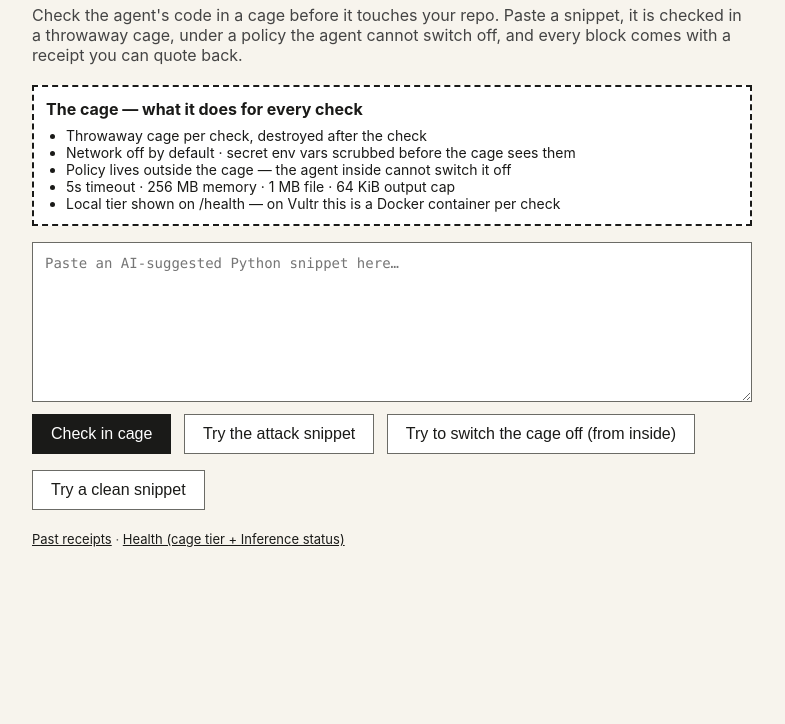
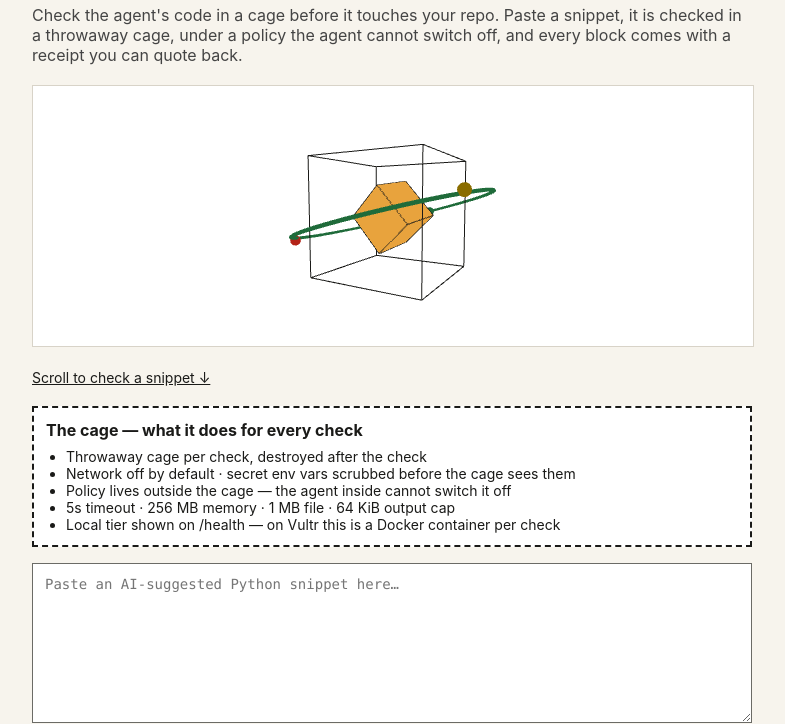
Before and after one commit to MSAbhishek22/cagecheck, a plain HTML site: page app/index.html in a window 1280 px wide. Shown: the part 78-802 px from the top of the page, without its empty margins (248-1033 px from the left). Drawn offline with nearby package versions, Linux system fonts and the light colour scheme.

Commit message:
J8: real Three.js 3D cage hero on first load + scroll cue

```diff
--- a/app/index.html
+++ b/app/index.html
@@ -20,9 +20,13 @@ button.approve{background:#fff;color:#1A1A18;border:2px solid #8A6D00}
 .receipt{background:#fff;border:1px solid #D8D3C8;padding:14px;font-family:ui-monospace,monospace;font-size:13px;white-space:pre-wrap;word-break:break-word}
 .small{font-size:13px;color:#555}
 a{color:#1A1A18}
-</style></head><body><main>
+#hero3d{display:block;width:100%;height:260px;background:#fff;border:1px solid #D8D3C8;margin:16px 0 4px}.scroll-cue{display:inline-block;margin:6px 0 4px;color:#1A1A18;font-size:14px}
+</style>
+<script src="https://cdn.jsdelivr.net/npm/three@0.160.0/build/three.min.js"></script></head><body><main>
 <h1>CageCheck</h1>
 <p class="tag">Check the agent's code in a cage before it touches your repo. Paste a snippet, it is checked in a throwaway cage, under a policy the agent cannot switch off, and every block comes with a receipt you can quote back.</p>
+<canvas id="hero3d" aria-label="Three.js 3D cage: a wireframe cage around a code cube, with the policy ring orbiting it. Drag to spin."></canvas>
+<p><a class="scroll-cue" href="#snippet">Scroll to check a snippet &darr;</a></p>
 <div class="cage"><h2>The cage — what it does for every check</h2>
 <ul><li>Throwaway cage per check, destroyed after the check</li><li>Network off by default · secret env vars scrubbed before the cage sees them</li><li>Policy lives outside the cage — the agent inside cannot switch it off</li><li>5s timeout · 256 MB memory · 1 MB file · 64 KiB output cap</li><li>Local tier shown on /health — on Vultr this is a Docker container per check</li></ul></div>
 <textarea id="snippet" placeholder="Paste an AI-suggested Python snippet here…"></textarea><br>
@@ -62,4 +66,73 @@ async function loadReceipts(){
  const r=await fetch('/receipts');const d=await r.json();
  document.getElementById('receipts').innerHTML='<h2>Past receipts</h2>'+d.map(x=>'<div class="receipt">'+esc(x.receipt_id)+' · '+esc(x.stamp)+' · '+esc(x.policy_rule)+' · '+esc(x.detail)+'</div>').join('<br>');
 }
+</script>
+<script>
+(function(){
+var cv=document.getElementById('hero3d');
+if(!cv||!window.THREE){return;}
+var reduced=window.matchMedia&&window.matchMedia('(prefers-reduced-motion: reduce)').matches;
+var renderer;
+try{renderer=new THREE.WebGLRenderer({canvas:cv,antialias:true,alpha:true});}
+catch(e){return;}
+renderer.setPixelRatio(Math.min(window.devicePixelRatio||1,2));
+var scene=new THREE.Scene();
+var camera=new THREE.PerspectiveCamera(50,2,0.1,100);
+camera.position.set(0,0.4,5.4);
+camera.lookAt(0,0,0);
+var group=new THREE.Group();
+scene.add(group);
+
+var cage=new THREE.LineSegments(new THREE.EdgesGeometry(new THREE.BoxGeometry(2.2,2.2,2.2)),new THREE.LineBasicMaterial({color:0x1a1a18}));
+group.add(cage);
+var inner=new THREE.Mesh(new THREE.BoxGeometry(0.9,0.9,0.9),new THREE.MeshBasicMaterial({color:0xe8a33d}));
+group.add(inner);
+var innerWire=new THREE.LineSegments(new THREE.EdgesGeometry(new THREE.BoxGeometry(0.9,0.9,0.9)),new THREE.LineBasicMaterial({color:0x1a1a18}));
+group.add(innerWire);
+var ring=new THREE.Mesh(new THREE.TorusGeometry(1.9,0.03,8,72),new THREE.MeshBasicMaterial({color:0x1f6b3a}));
+ring.rotation.x=Math.PI/2.4;
+group.add(ring);
+var dotCols=[0x1f6b3a,0x8a6d00,0xb42318];
+for(var i=0;i<3;i++){
+var a=i/3*Math.PI*2;
+var dot=new THREE.Mesh(new THREE.SphereGeometry(0.1,12,12),new THREE.MeshBasicMaterial({color:dotCols[i]}));
+dot.position.set(Math.cos(a)*1.9,Math.sin(a)*0.55,Math.sin(a)*1.9);
+group.add(dot);
+}
+var innerSpin=inner;
+
+function resize(){
+var w=cv.clientWidth||800;
+var h=cv.clientHeight||260;
+renderer.setSize(w,h,false);
+camera.aspect=w/h;
+camera.updateProjectionMatrix();
+}
+window.addEventListener('resize',resize);
+resize();
+var dragging=false,lastX=0,vel=0;
+cv.addEventListener('pointerdown',function(e){dragging=true;lastX=e.clientX;});
+window.addEventListener('pointerup',function(){dragging=false;});
+cv.addEventListener('pointermove',function(e){
+if(!dragging){return;}
+var dx=e.clientX-lastX;
+lastX=e.clientX;
+group.rotation.y+=dx*0.005;
+vel=dx*0.0004;
+});
+var start=Date.now();
+function tick(){
+requestAnimationFrame(tick);
+var t=(Date.now()-start)/1000;
+if(!document.hidden&&!reduced){
+group.rotation.y+=0.0035+vel;
+vel*=0.95;
+innerSpin.rotation.x+=0.008;
+innerSpin.rotation.y+=0.011;
+innerWire.rotation.x+=0.008;
+innerWire.rotation.y+=0.011;}
+renderer.render(scene,camera);
+}
+tick();
+})();
 </script></main></body></html>
```
